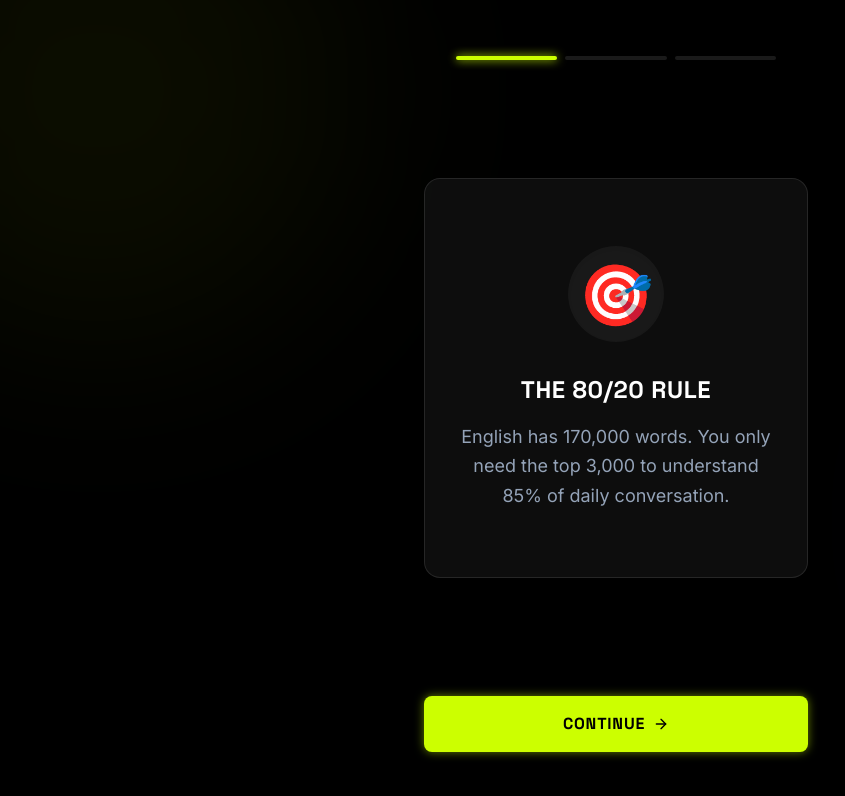
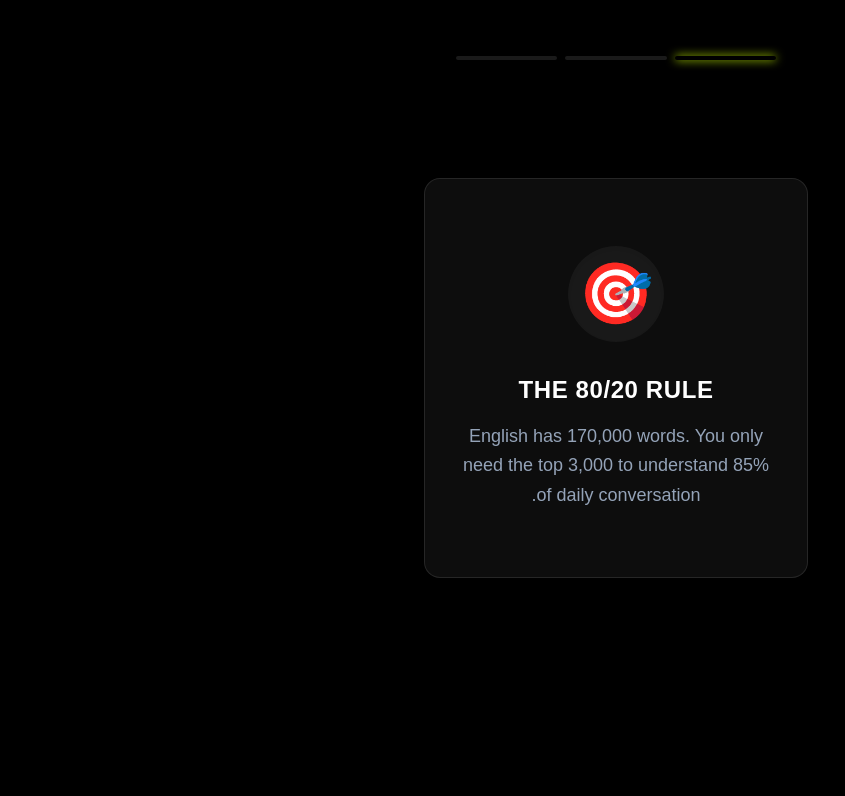
Before and after one commit to MohamedHassanEwais/1percent, a Next.js app: page /welcome in a window 1280 px wide. Shown: the top 796 px of the page, without its empty margins (24-869 px from the left). Built offline with nearby package versions, Linux system fonts and the light colour scheme; no server answers.

Commit message:
feat: Apply Delta Leap styling and logic to existing project

```diff
--- a/package.json
+++ b/package.json
@@ -21,9 +21,9 @@
     "react-confetti": "^6.4.0",
     "react-dom": "19.2.3",
     "react-use": "^17.6.0",
-    "tailwind-merge": "^3.4.0",
+    "tailwind-merge": "^3.5.0",
     "zod": "^4.3.6",
-    "zustand": "^5.0.11"
+    "zustand": "^5.0.12"
   },
   "devDependencies": {
     "@types/node": "^20",
--- a/src/app/globals.css
+++ b/src/app/globals.css
@@ -1,33 +1,12 @@
+@import url('https://fonts.googleapis.com/css2?family=Inter:wght@400;500;600;700&display=swap');
+
 @tailwind base;
 @tailwind components;
 @tailwind utilities;
 
 @layer base {
-  :root {
-    --background: #0A0A0A;
-    --foreground: #FFFFFF;
-  }
-
   body {
-    @apply bg-background text-slate-400 font-sans antialiased;
-  }
-
-  h1,
-  h2,
-  h3,
-  h4,
-  h5,
-  h6 {
-    @apply font-heading text-white;
+    @apply bg-background text-white font-sans;
+    direction: rtl; /* Strict Right-to-Left Layout */
   }
 }
-
-@layer components {
-  .glass-panel {
-    @apply bg-surface backdrop-blur-xl border border-white/10;
-  }
-
-  .text-glow {
-    text-shadow: 0 0 10px rgba(255, 255, 255, 0.5);
-  }
-}
--- a/tailwind.config.ts
+++ b/tailwind.config.ts
@@ -2,55 +2,24 @@ import type { Config } from "tailwindcss";
 
 const config: Config = {
   content: [
-        "./src/**/*.{js,ts,jsx,tsx,mdx}",
+    "./src/pages/**/*.{js,ts,jsx,tsx,mdx}",
+    "./src/components/**/*.{js,ts,jsx,tsx,mdx}",
+    "./src/app/**/*.{js,ts,jsx,tsx,mdx}",
+    "./src/features/**/*.{js,ts,jsx,tsx,mdx}",
   ],
   theme: {
     extend: {
       colors: {
-                background: "var(--background)",
-                foreground: "var(--foreground)",
-                brand: {
-                    DEFAULT: "#CCFF00", // Signature Lime/Volt
-                    primary: "#CCFF00",
-                    secondary: "#7C3AED", // Deep Violet
-                    accent: "#22D3EE", // Cyan
-                    dark: "#0A0A0A",
-                    surface: "rgba(255, 255, 255, 0.05)",
+        background: "#121212",
+        surface: "#1E1E1E",
+        accent: {
+          DEFAULT: "#FAFA33",
+          hover: "#FFFF66",
         },
-                galaxy: {
-                    star: {
-                        mastered: "#CCFF00",
-                        learning: "#22D3EE",
-                        locked: "rgba(255, 255, 255, 0.1)",
-                    }
-                },
-                primary: {
-                    DEFAULT: "#CCFF00",
-                    foreground: "#000000",
-                },
-                secondary: {
-                    DEFAULT: "#7C3AED",
-                    foreground: "#FFFFFF",
-                },
-                surface: {
-                    DEFAULT: "rgba(255, 255, 255, 0.05)",
-                    hover: "rgba(255, 255, 255, 0.1)",
-                },
-                slate: {
-                    400: "#94A3B8",
-                }
       },
       fontFamily: {
-                sans: ["var(--font-inter)"],
-                heading: ["var(--font-space-grotesk)"],
+        sans: ['"Inter Arabic"', "sans-serif"],
       },
-            backgroundImage: {
-                'galaxy-gradient': "radial-gradient(circle at center, #1a1a2e 0%, #000000 100%)",
-            },
-            boxShadow: {
-                'neon-lime': "0 0 10px rgba(204, 255, 0, 0.5)",
-                'neon-violet': "0 0 10px rgba(124, 58, 237, 0.5)",
-            }
     },
   },
   plugins: [],
```
Also changed, not shown: src/lib/db.ts (added, +82 -0 lines), 1 other file (tests, documents, lock files or other folders). Lines whose indentation alone changed are shown as unchanged.
